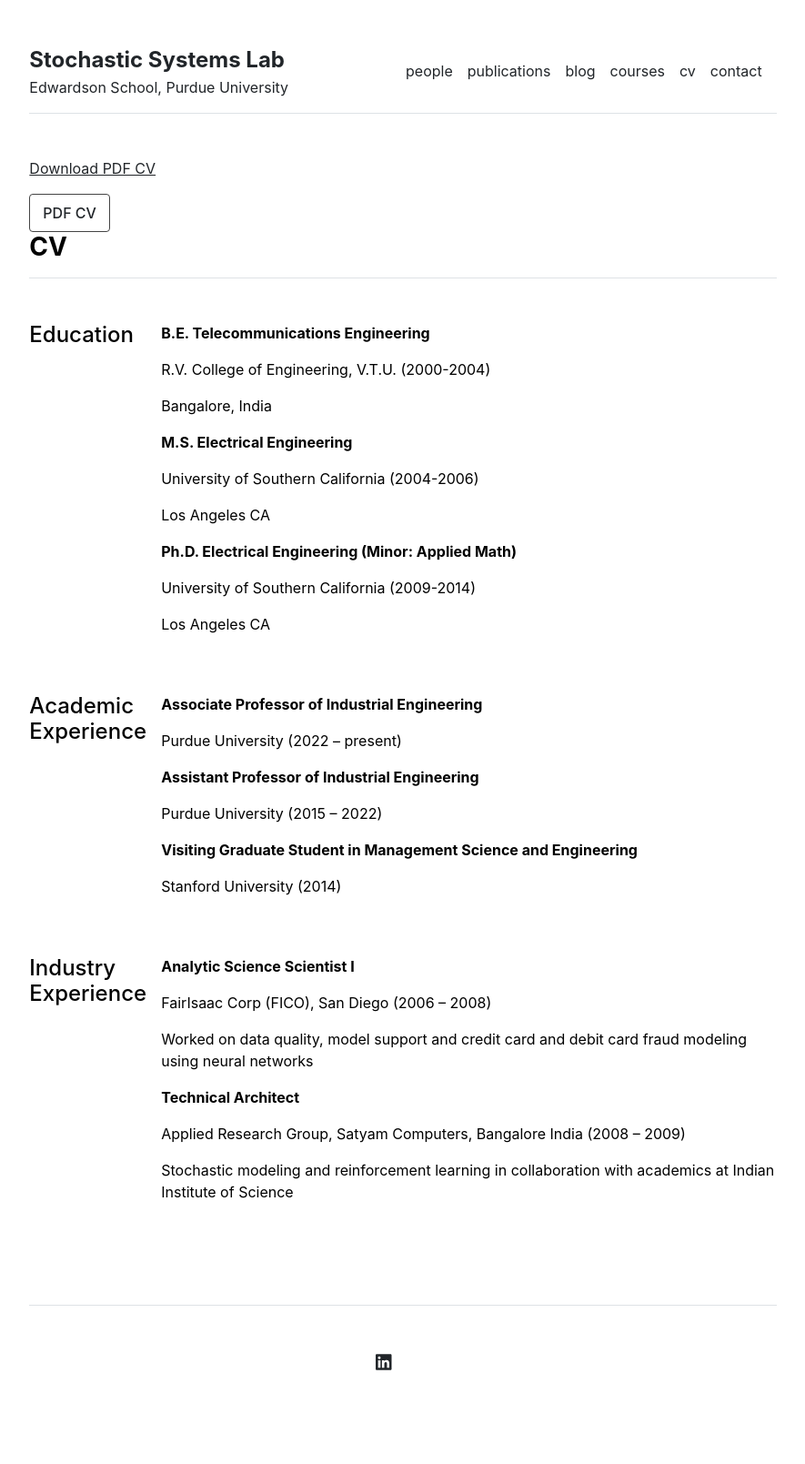
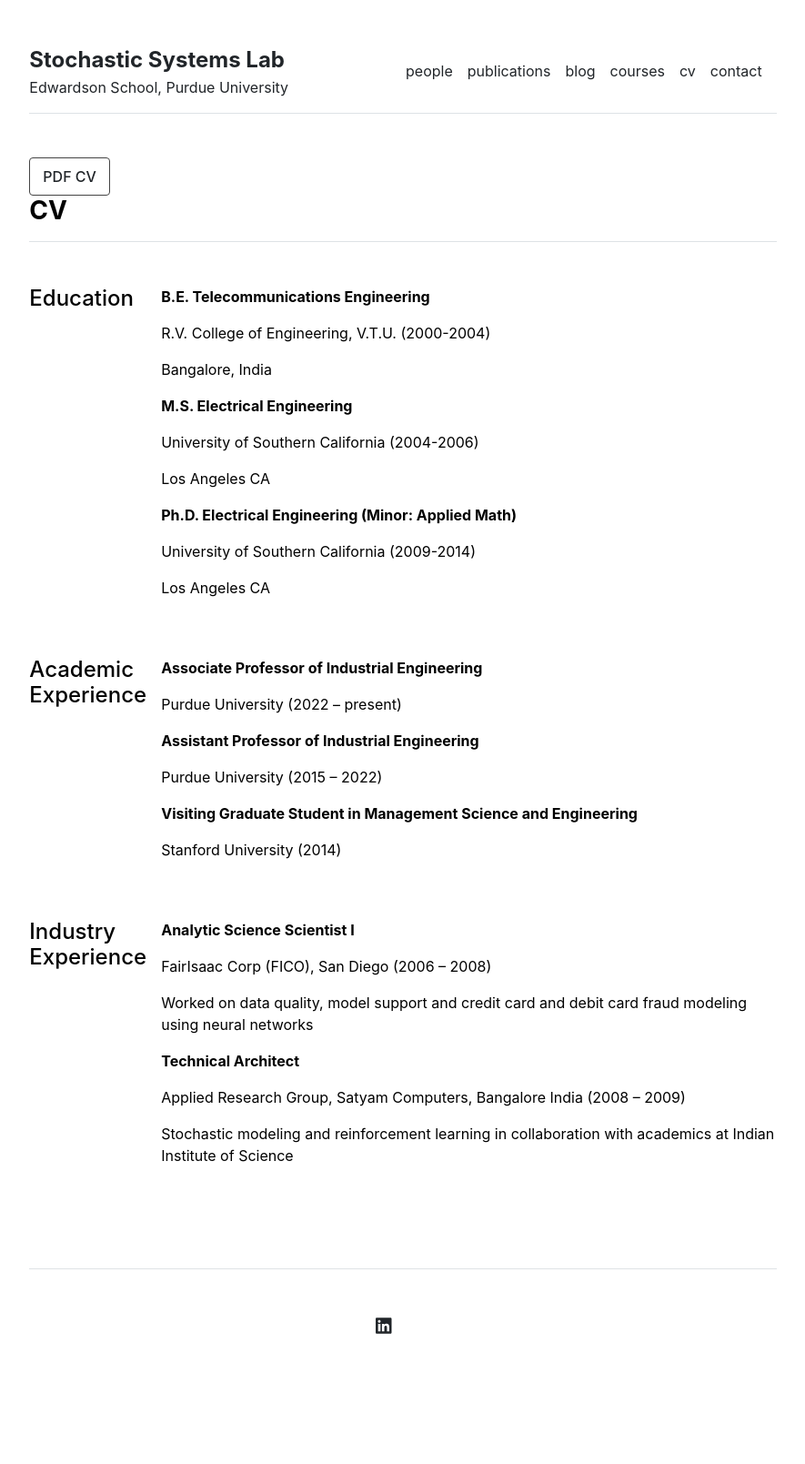
Before and after one commit to stochasticsystemslab/stochasticsystemslab.github.io, a Jekyll site: the page built from cv.md, in a window 1280 px wide. Shown: the whole page at 91% size, without its empty margins (197-1082 px from the left). Built offline with Jekyll 4.4.1, drawn with Linux system fonts in a browser that asks for light colours; after the commit the page ends 1569 px from its top, so only the background shows below that.

Commit message:
Update cv.md

```diff
--- a/cv.md
+++ b/cv.md
@@ -1,7 +1,4 @@
 ---
 layout: cv
 title: "CV"
-pdf: /assets/Honnappa_CV_full.pdf
 ---
-
-<a href="{{ page.pdf }}" target="_blank">Download PDF CV</a>
```
